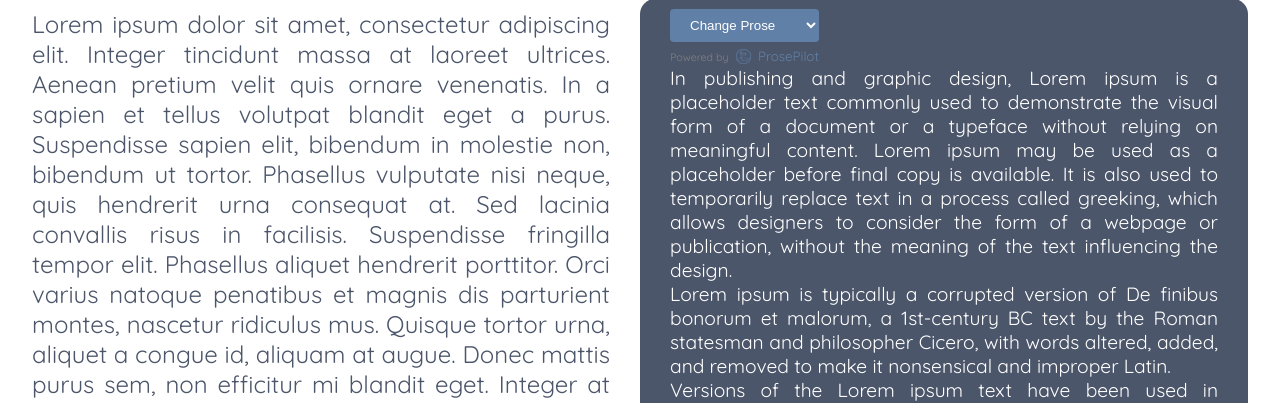
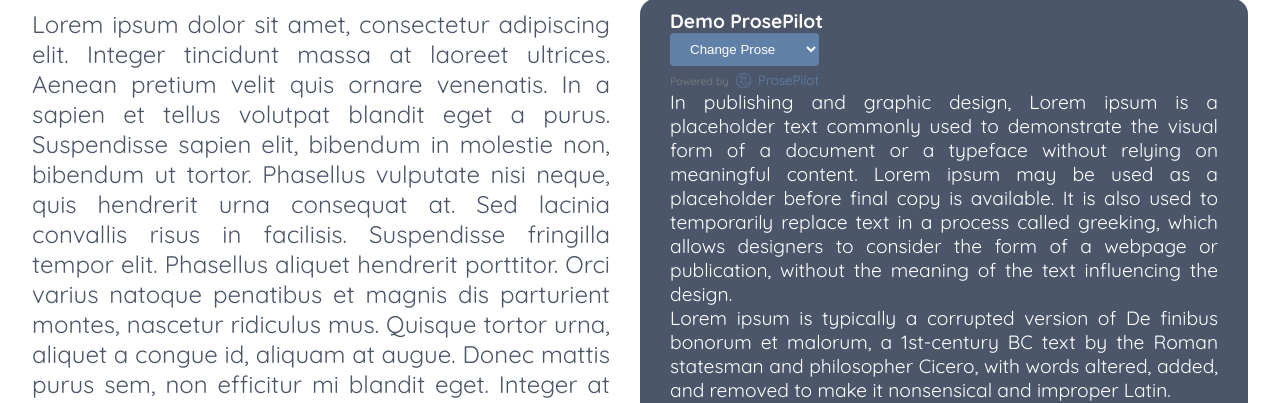
Before and after one commit to YazdanZ/ProsePilot, a website built with webpack: page Website/src/html/index.html in a window 1280 px wide. Shown: the part 434-837 px from the top of the page. Built offline with nearby package versions, Linux system fonts and the light colour scheme.

Commit message:
Update website

```diff
--- a/Website/src/html/index.html
+++ b/Website/src/html/index.html
@@ -59,6 +59,7 @@
           consequat dui at elit egestas aliquam.
         </div>
         <div class="column" id="box">
+          <b>Demo ProsePilot</b>
           <my-custom-element></my-custom-element>
           <div class="prosepilot-text-select">
             In publishing and graphic design, Lorem ipsum is a placeholder text commonly used to demonstrate the visual
```
Also changed, not shown: Website/src/css/style.scss (line endings or trailing spaces).
